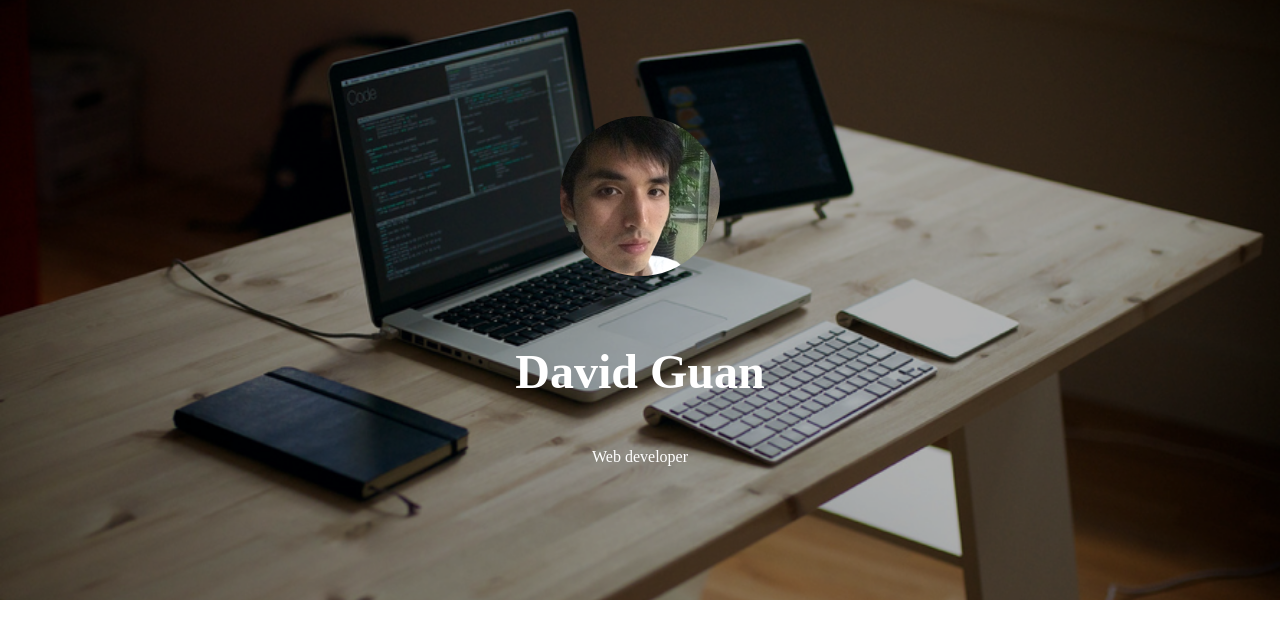
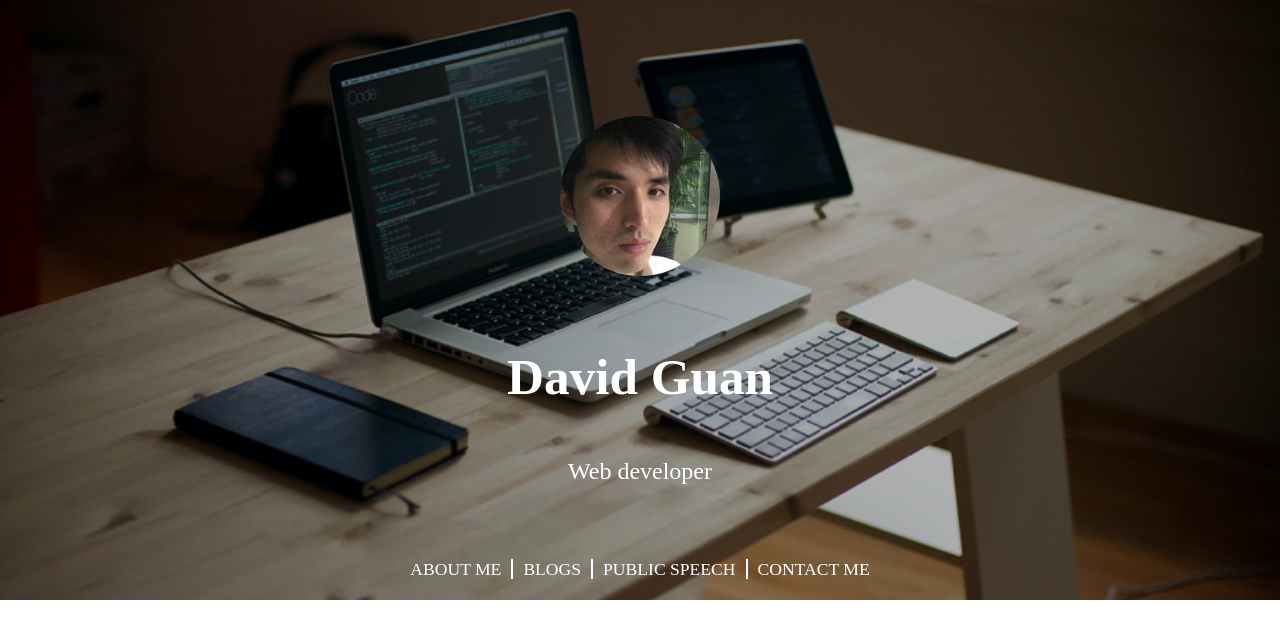
Before and after one commit to EcutDavid/EcutDavid.github.io, a React app: page / in a window 1280 px wide. Shown: the top 638 px of the page. Built offline with nearby package versions, Linux system fonts and the light colour scheme.

Commit message:
Add normal nav ber.

```diff
--- a/src/components/Header.js
+++ b/src/components/Header.js
@@ -12,6 +12,12 @@ class Header extends Component {
           <p className='name'>David Guan</p>
           <p className='description'>Web developer</p>
         </div>
+        <div className='nav-bar'>
+          <span>ABOUT ME</span>
+          <span>BLOGS</span>
+          <span>PUBLIC SPEECH</span>
+          <span>CONTACT ME</span>
+        </div>
       </div>
     )
   }
--- a/src/styles/App.scss
+++ b/src/styles/App.scss
@@ -1,4 +1,7 @@
 .App {
+  p {
+    cursor: default;
+  }
   .content {
     height: 1000px;
   }
--- a/src/styles/Header.scss
+++ b/src/styles/Header.scss
@@ -3,6 +3,7 @@
   background-size: cover;
   height: 600px;
   position: relative;
+  text-align: center;
 
   .mask-layer {
     background-color: #000;
@@ -11,10 +12,8 @@
   }
 
   .avatar-area {
-    margin: 0 auto;
     position: relative;
     top: -500px;
-    text-align: center;
 
     .avatar {
       background: url('../images/avatar.png') no-repeat center center;
@@ -27,11 +26,45 @@
     .name {
       color: #fff;
       font-weight: bold;
-      font-size: 3em;
+      font-size: 3.2em;
     }
 
     .description {
       color: #fff;
+      font-size: 1.5em;
+    }
+  }
+
+  .nav-bar {
+    color: #fff;
+    cursor: pointer;
+    display: inline-block;
+    position: relative;
+    top: -450px;
+
+    span {
+      border-right: 2px solid #fff;
+      font-size: 1.1em;
+      padding: 0 10px;
+
+      &:last-child {
+        border-right: none;
+        padding-left: 10px;
+      }
+
+      &:hover {
+        color: deepskyblue;
+      }
+    }
+  }
+
+  @media (max-width: 500px) {
+    .nav-bar {
+      display: none;
+    }
+
+    .nav-menu-btn {
+      display: inline-block;
     }
   }
 }
```
